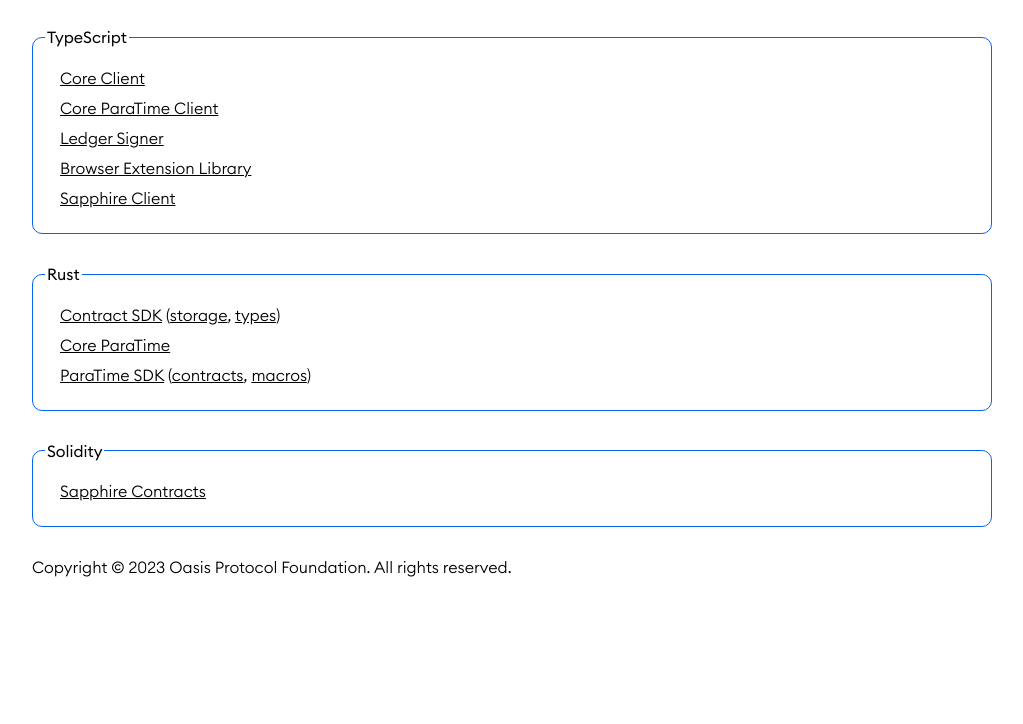
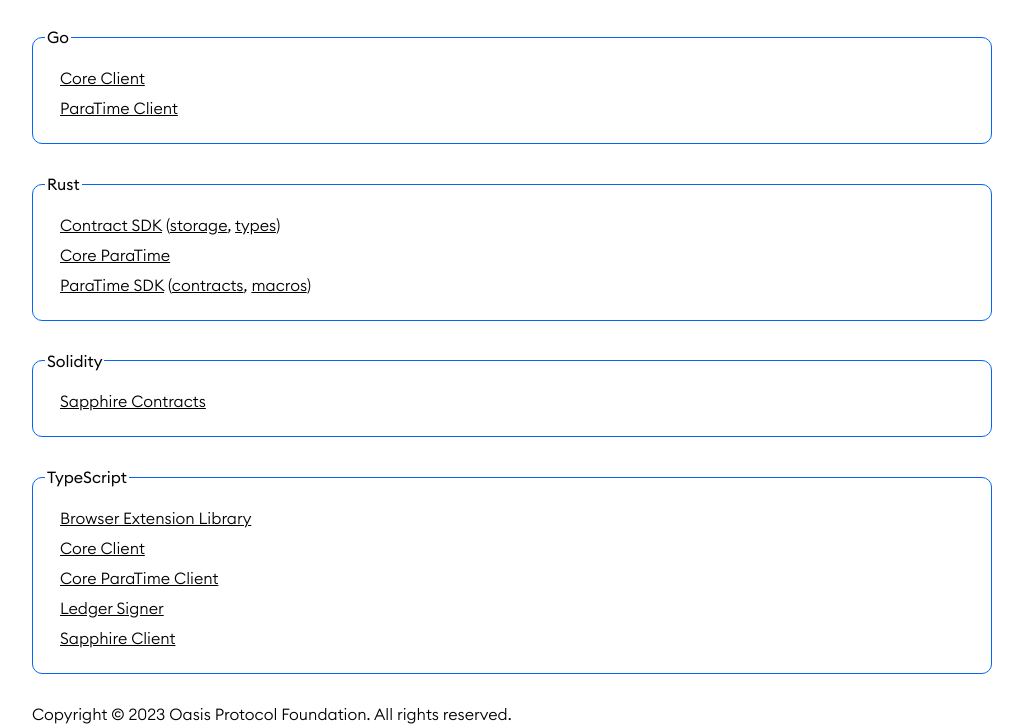
Before and after one commit to oasisprotocol/docs-api, a plain HTML site: page index.html in a window 1280 px wide. Shown: the part 105-829 px from the top of the page, without its empty margins (128-1151 px from the left). Before the commit the page ends 800 px from the top, so only its background shows below. Drawn offline with Linux system fonts and the light colour scheme.

Commit message:
Add Go API reference links

```diff
--- a/index.html
+++ b/index.html
@@ -61,13 +61,10 @@
 
 		<h1>The Oasis API Reference Guide</h1>
 		<fieldset>
-			<legend>TypeScript</legend>
+			<legend>Go</legend>
 			<ul>
-				<li><a href="js/client">Core Client</a></li>
-				<li><a href="js/client-rt">Core ParaTime Client</a></li>
-				<li><a href="js/client-signer-ledger">Ledger Signer</a></li>
-				<li><a href="js/client-ext-utils">Browser Extension Library</a></li>
-				<li><a href="js/sapphire-paratime">Sapphire Client</a></li>
+				<li><a href="https://pkg.go.dev/github.com/oasisprotocol/oasis-core/go">Core Client</a></li>
+				<li><a href="https://pkg.go.dev/github.com/oasisprotocol/oasis-sdk/client-sdk/go/client">ParaTime Client</a></li>
 			</ul>
 		</fieldset>
 		<fieldset>
@@ -84,6 +81,16 @@
 				<li><a href="sol/sapphire-contracts">Sapphire Contracts</a></li>
 			</ul>
 		</fieldset>
+		<fieldset>
+			<legend>TypeScript</legend>
+			<ul>
+				<li><a href="js/client-ext-utils">Browser Extension Library</a></li>
+				<li><a href="js/client">Core Client</a></li>
+				<li><a href="js/client-rt">Core ParaTime Client</a></li>
+				<li><a href="js/client-signer-ledger">Ledger Signer</a></li>
+				<li><a href="js/sapphire-paratime">Sapphire Client</a></li>
+			</ul>
+		</fieldset>
 		<footer>Copyright © 2023 Oasis Protocol Foundation. All rights reserved.</footer>
 	</body>
 </html>
```
